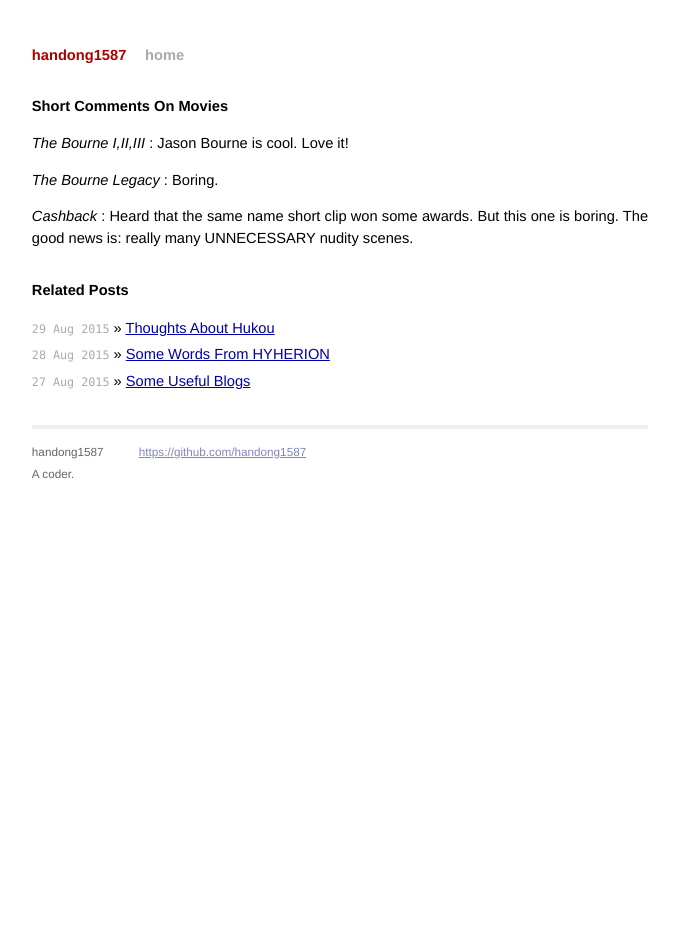
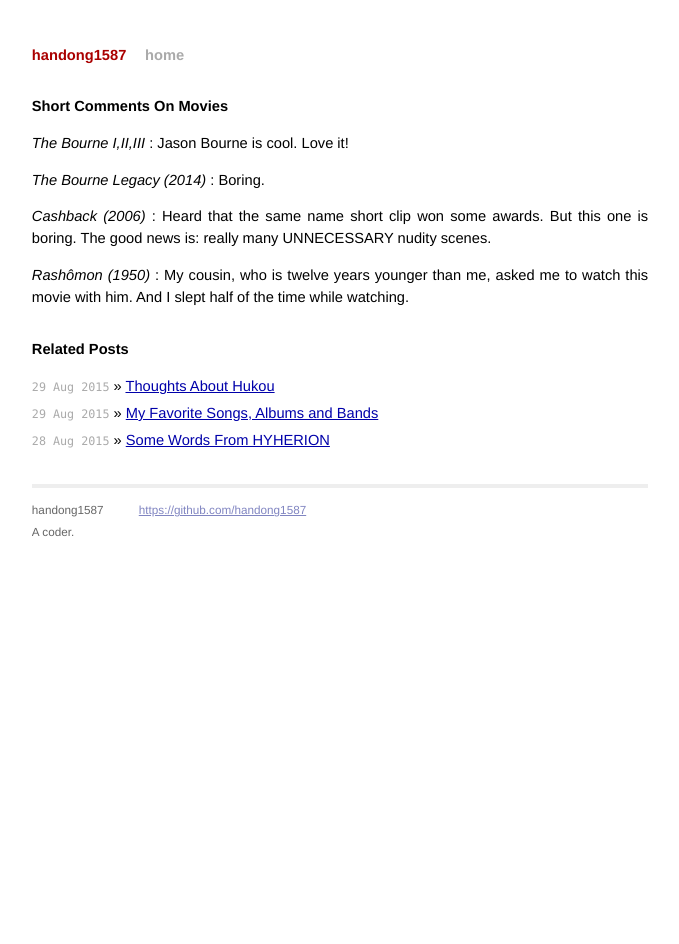
Before and after one commit to handong1587/handong1587.github.io, a Jekyll site: the page built from _posts/leisure/2015-08-29-short-comments-on-movies.md, in a window 1280 px wide. Shown: the whole page, without its empty margins (300-979 px from the left). Built offline with Jekyll 4.4.1, drawn with Linux system fonts in a browser that asks for light colours; Markdown is read by kramdown in place of the engine named in the settings.

Commit message:
add new blog

```diff
--- a/_posts/leisure/2015-08-29-short-comments-on-movies.md
+++ b/_posts/leisure/2015-08-29-short-comments-on-movies.md
@@ -9,7 +9,9 @@ title: Short Comments On Movies
 
 *The Bourne I,II,III* : Jason Bourne is cool. Love it!
 
-*The Bourne Legacy* : Boring.
+*The Bourne Legacy (2014)* : Boring.
 
-*Cashback* : Heard that the same name short clip won some awards. But this one is boring.
+*Cashback (2006)* : Heard that the same name short clip won some awards. But this one is boring.
 The good news is: really many UNNECESSARY nudity scenes.
+
+*Rashômon (1950)* : My cousin, who is twelve years younger than me, asked me to watch this movie with him. And I slept half of the time while watching.
```
Also changed, not shown: _posts/leisure/2015-08-29-my-favorite-songs-albums-and-bands.md (added, +13 -0 lines), assets/lesire/enya_a_day_withou_rain_cover.jpg (added).
